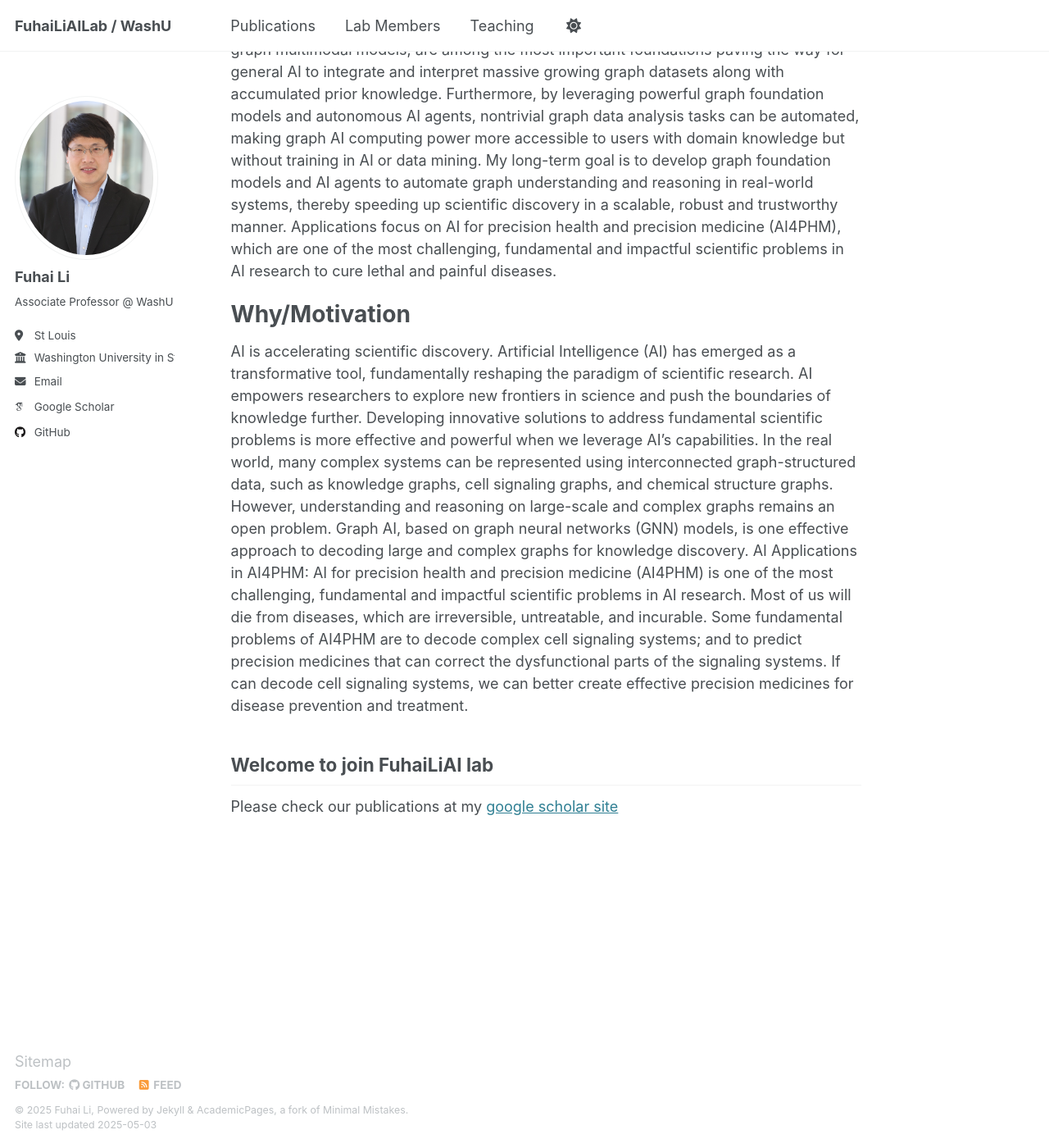
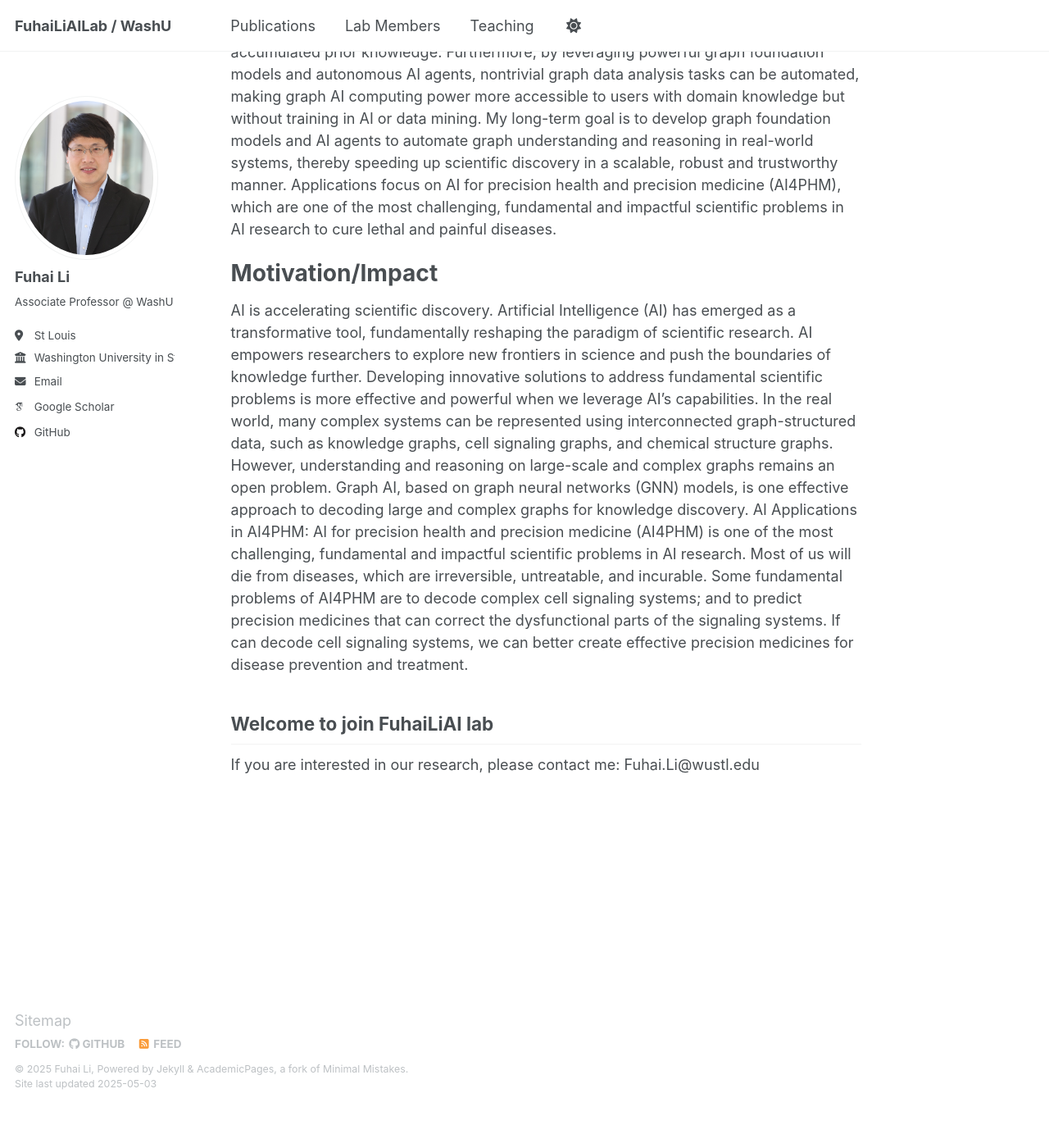
Before and after one commit to FuhaiLiAiLab/FuhaiLiAILab.github.io, a Jekyll site: the page built from _pages/about.md, in a window 1280 px wide and 1400 px high, scrolled down 459 px. Shown: the whole window at 82% size. Built offline with Jekyll 4.4.1, drawn with Linux system fonts in a browser that asks for light colours; some web fonts are replaced; after the commit the page ends 1809 px from its top, so only the background shows below that; some of the changed text lies outside the part shown.

Commit message:
Update about.md

```diff
--- a/_pages/about.md
+++ b/_pages/about.md
@@ -9,17 +9,15 @@ redirect_from:
 
 Dr. Fuhai Li is an Associate Professor in the Institute for Informatics (I2), Department of Pediatrics and Computer Science & Engineering (CSE) of Washington University in St Louis (WashU). Our lab specializes in integrative and interpretable graph AI and LLN model development, and applications in precision health and medicine (AI4PHM).
 
-Please note many tabs of our website will be updated soon.
-
 Research Interest
 ======
 My lab's research interests lie in modeling and interpreting large-scale, complex graphs. I am particularly enthusiastic about developing interpretable graph AI (xGAI) models, graph representation learning, generating large-scale graph datasets, building graph foundation models, and graph understanding and reasoning via large language models (LLMs) and Graph AI models. I believe that graph foundation models, using GraphAI, LLMs, and text-graph multimodal models, are among the most important foundations paving the way for general AI to integrate and interpret massive growing graph datasets along with accumulated prior knowledge. Furthermore, by leveraging powerful graph foundation models and autonomous AI agents, nontrivial graph data analysis tasks can be automated, making graph AI computing power more accessible to users with domain knowledge but without training in AI or data mining. My long-term goal is to develop graph foundation models and AI agents to automate graph understanding and reasoning in real-world systems, thereby speeding up scientific discovery in a scalable, robust and trustworthy manner. Applications focus on AI for precision health and precision medicine (AI4PHM), which are one of the most challenging, fundamental and impactful scientific problems in AI research to cure lethal and painful diseases.
 
-Why/Motivation
+Motivation/Impact
 ======
 AI is accelerating scientific discovery. Artificial Intelligence (AI) has emerged as a transformative tool, fundamentally reshaping the paradigm of scientific research. AI empowers researchers to explore new frontiers in science and push the boundaries of knowledge further. Developing innovative solutions to address fundamental scientific problems is more effective and powerful when we leverage AI's capabilities. In the real world, many complex systems can be represented using interconnected graph-structured data, such as knowledge graphs, cell signaling graphs, and chemical structure graphs. However, understanding and reasoning on large-scale and complex graphs remains an open problem. Graph AI, based on graph neural networks (GNN) models, is one effective approach to decoding large and complex graphs for knowledge discovery.
 AI Applications in AI4PHM: AI for precision health and precision medicine (AI4PHM) is one of the most challenging, fundamental and impactful scientific problems in AI research. Most of us will die from diseases, which are irreversible, untreatable, and incurable. Some fundamental problems of AI4PHM are to decode complex cell signaling systems; and to predict precision medicines that can correct the dysfunctional parts of the signaling systems. If can decode cell signaling systems, we can better create effective precision medicines for disease prevention and treatment.
 
 Welcome to join FuhaiLiAI lab
 ------
-Please check our publications at my [google scholar site](https://scholar.google.com/citations?hl=en&user=rVZfU9sAAAAJ&view_op=list_works&sortby=pubdate)
+If you are interested in our research, please contact me: Fuhai.Li@wustl.edu
```
Also changed, not shown: other parts of _pages/about.md (+1 -1 lines).
